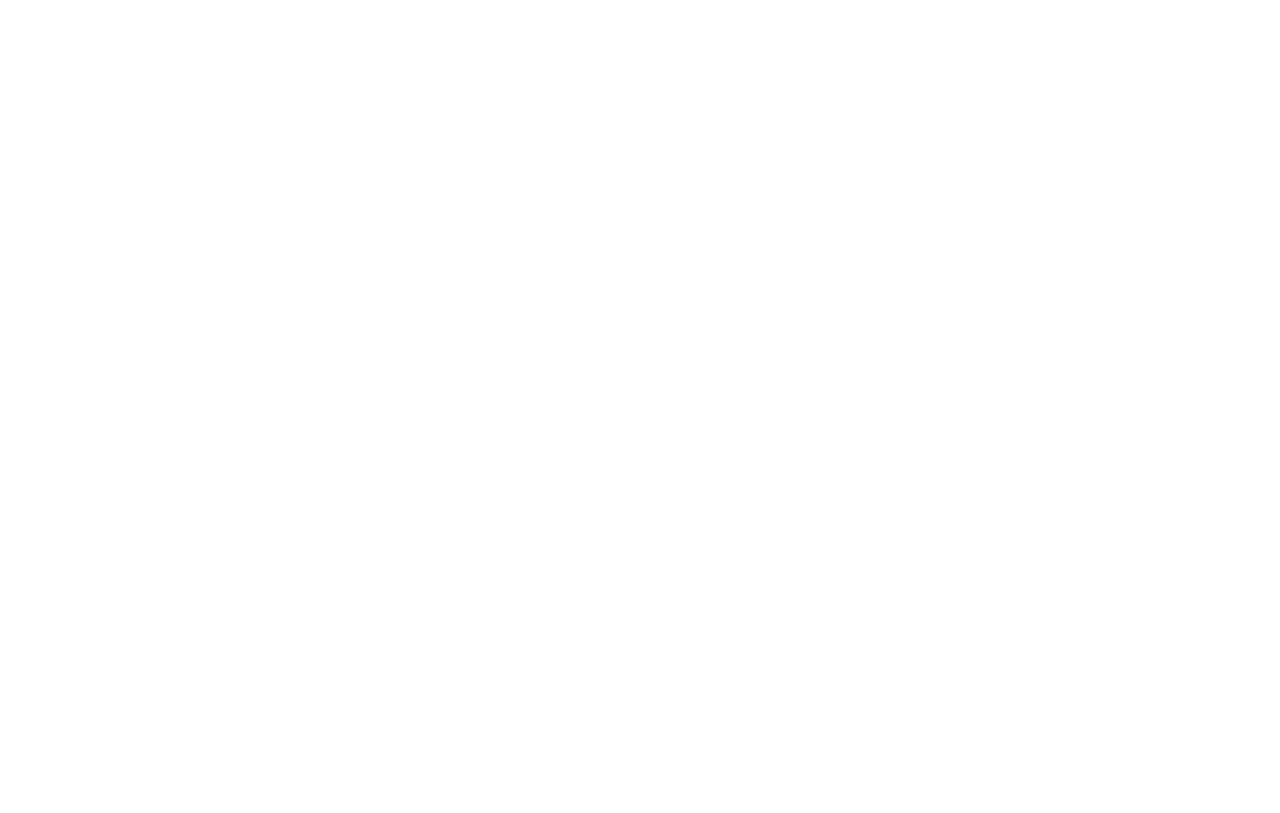
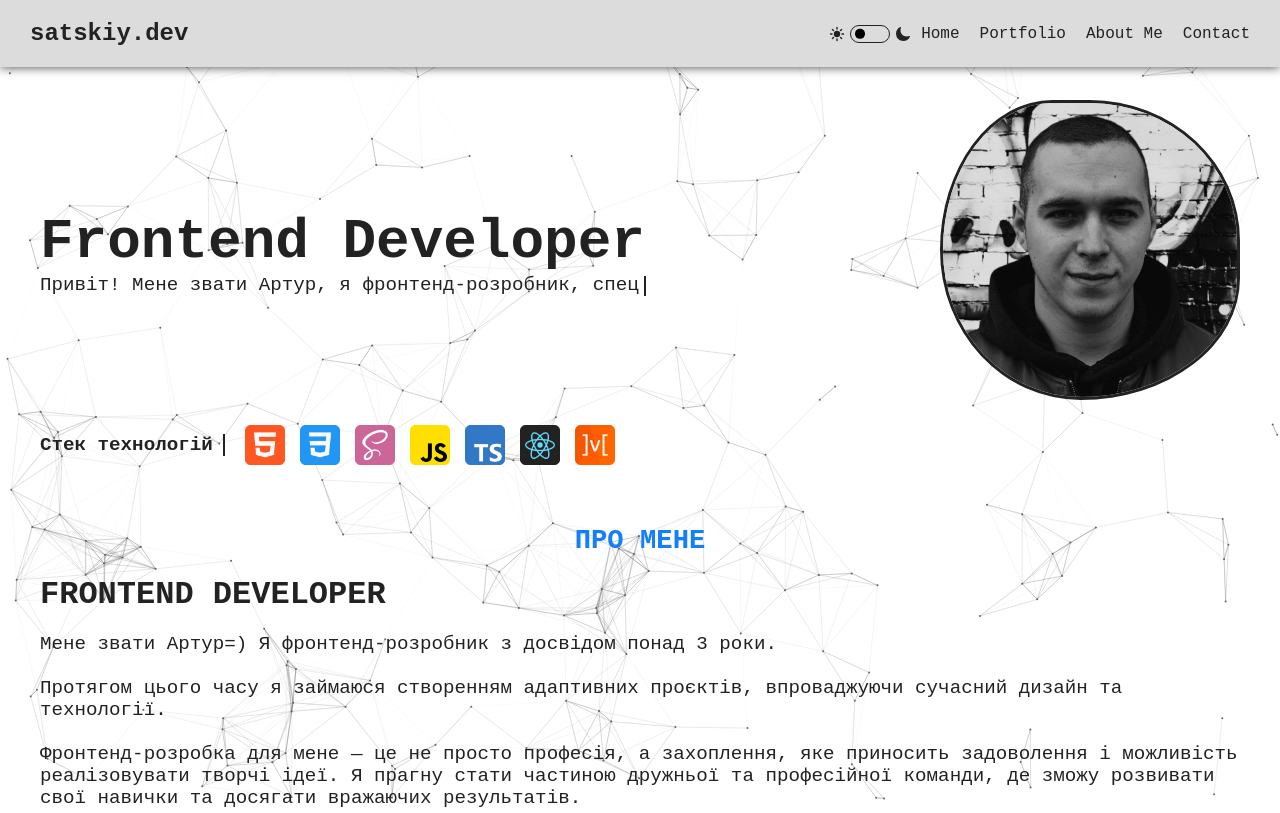
Before and after one commit to ArturRdix/portfolio_page, a plain HTML site: page index.html in a window 1280 px wide. Shown: the top 813 px of the page. Drawn offline with Linux system fonts and the light colour scheme; the site is published under a folder, as on GitHub Pages, so addresses that start at the root find nothing; a web font is replaced by a local one.

Commit message:
update index

```diff
--- a/index.html
+++ b/index.html
@@ -6,8 +6,8 @@
     <link rel="apple-touch-icon" href="/icon.png">
     <meta name="viewport" content="width=device-width, initial-scale=1.0" />
     <title>Rdix Portfolio</title>
-    <script type="module" crossorigin src="/assets/index-8zix5BfI.js"></script>
-    <link rel="stylesheet" crossorigin href="/assets/index-BLqXmQeY.css">
+    <script type="module" crossorigin src="./assets/index-8zix5BfI.js"></script>
+    <link rel="stylesheet" crossorigin href="./assets/index-BLqXmQeY.css">
   </head>
   <body>
     <div id="root"></div>
```
